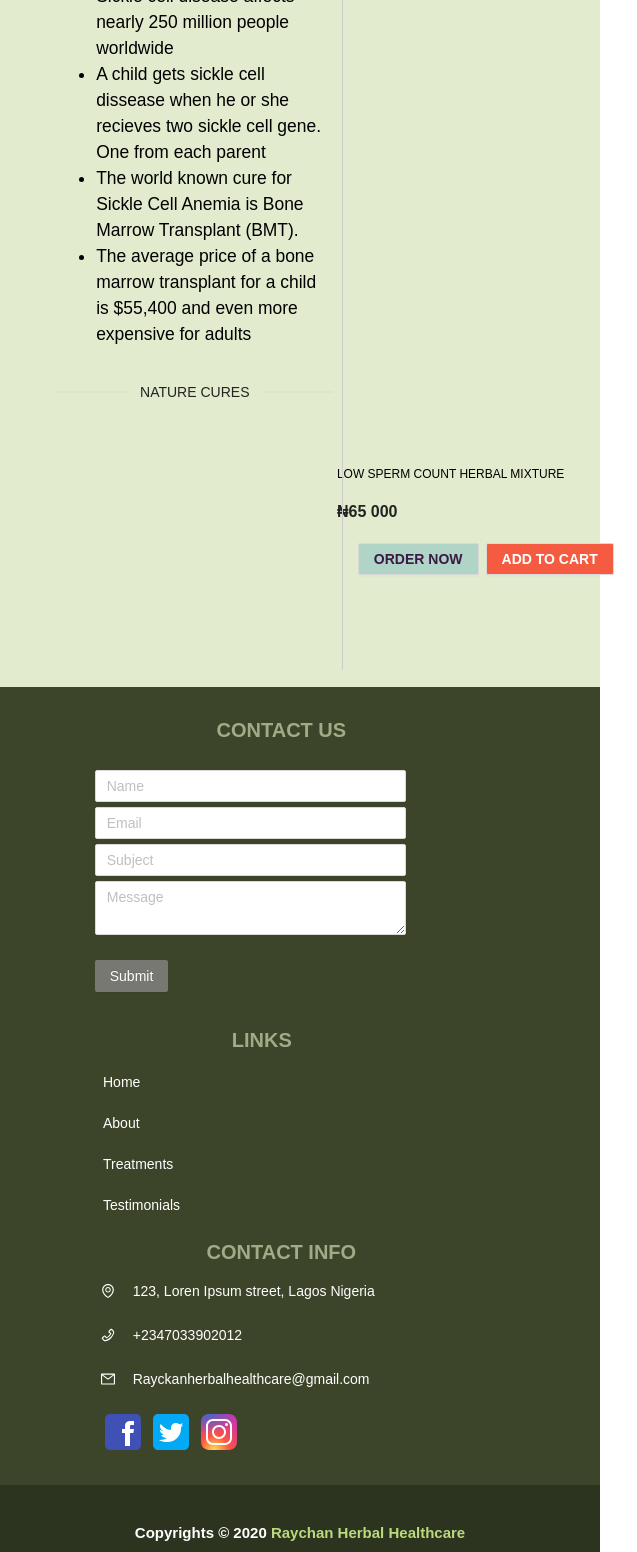
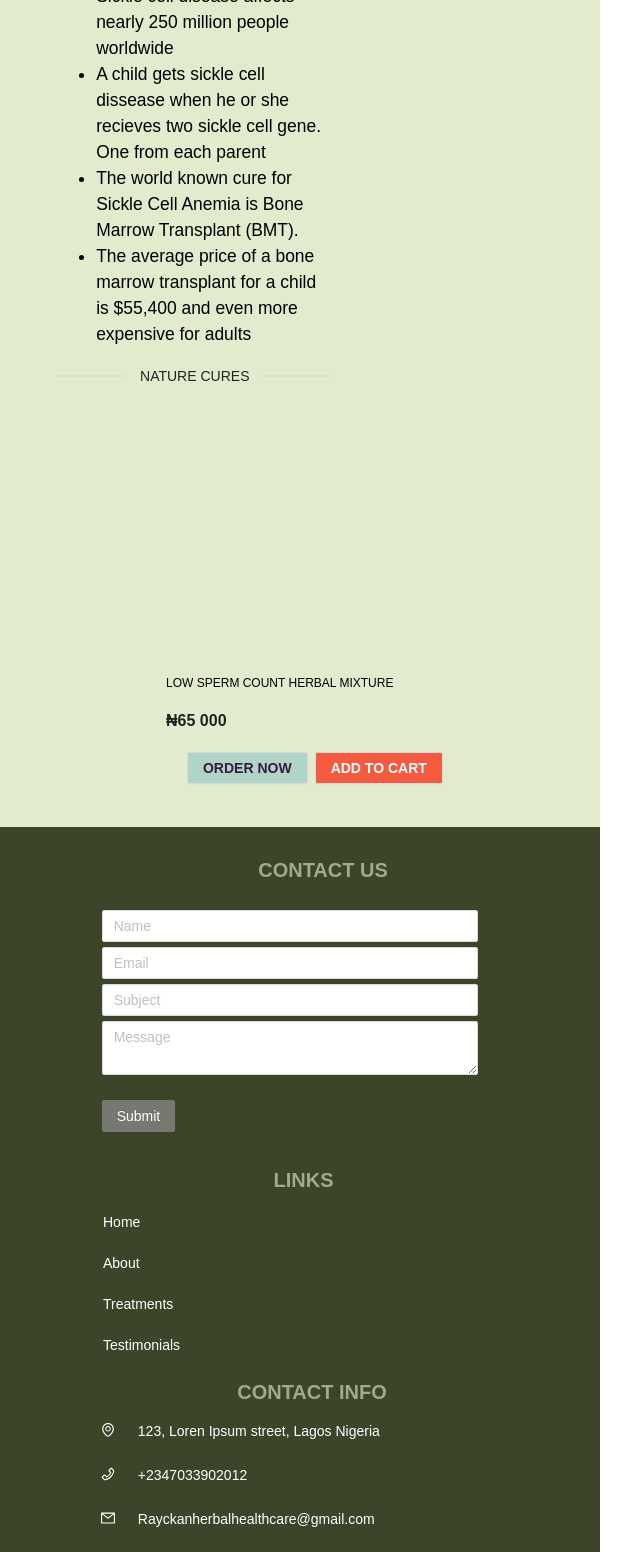
Before and after one commit to damigreen/raychan-frontend, a React (Create React App) app: page /sickle-cell in a window 600 px wide. Shown: the part 1232-2784 px from the top of the page, 637 px wide, since content can reach past the window. Built offline with nearby package versions, Linux system fonts and the light colour scheme.

Commit message:
Adjusted menu layout

```diff
--- a/src/components/app/App.js
+++ b/src/components/app/App.js
@@ -190,15 +190,15 @@ class App extends Component {
             <Footer id="footer">
               <Row className="flex-column footer-row">
                 {/* xl={10} xxl={10} lg={8} */}
-                <Col className="footer-col" span={10} xs={20} sm={20} md={10} lg={10} xl={10} xxl={10} id="contact">
+                <Col className="footer-col" span={10} xs={20} sm={24} md={10} lg={10} xl={10} xxl={10} id="contact">
                   <Title className="footer-title contact" level={4}>CONTACT US</Title>
                   <Contact />
                 </Col>
-                <Col className="footer-col" span={6} xs={20} sm={20} md={6} lg={6} xl={6} xxl={6} id="site-links">
+                <Col className="footer-col" span={6} xs={20} sm={24} md={6} lg={6} xl={6} xxl={6} id="site-links">
                   <Title className="footer-title link" level={4}>LINKS</Title>
                   <SiteLinks />
                 </Col>
-                <Col className="footer-col" span={8} xs={20} sm={20} md={8} lg={8} xl={8} xxl={8} id="contact-info">
+                <Col className="footer-col" span={8} xs={20} sm={24} md={8} lg={8} xl={8} xxl={8} id="contact-info">
                   <Title className="footer-title contact-info" level={4}>CONTACT INFO</Title>
                   <ContactInfo />
                 </Col>
--- a/src/components/app/media-queries.scss
+++ b/src/components/app/media-queries.scss
@@ -1,7 +1,7 @@
 @import './App.scss';
 
 @media only screen and (min-width : 320px) and (max-width : 480px) {
-    /* TabBar */
+     /* TabBar */
     #menu.flex-row {
       width: auto;
       max-width: 480px;
@@ -38,6 +38,7 @@
   }
 
   #cure-wrap {
+    margin: auto;
     display: block;
     max-width: 480px;
   }
@@ -56,6 +57,28 @@
     margin-left: 25px;
   }
 
+  #contact-form.sidebar {
+    border-left: none;
+
+    .form-title {
+      text-align: center;
+    }
+
+    /* Contact */
+    #contact-form {
+
+      .form-input {
+      }
+
+      .input-field {
+        max-width: 300px;
+      }
+    }
+
+  }
+
+
+
   /* Treatments */
   #treatment {
   }
@@ -69,8 +92,6 @@
   #treatments .flex-column .card-style {
     margin-left: 50%;
     margin-right: 50%;
-    // width: 200px;
-    // height: 552px;
   }
 
   #treatments .treatment-images {
@@ -107,44 +128,10 @@
 }
 
 @media only screen and (min-width: 480px) and (max-width: 767px){
-  /* Treatments */
-  #treatments .flex-column {
-    width: 100%;
-    max-width: 767px;
-    display: block;
-  }
-
-  #treatments .flex-column .card-style {
-    margin-left: 50%;
-    margin-right: 50%;
-    width: 200px;
-    height: 552px;
-  }
-
-   /* Footer */
-   #footer  .footer-row {
-    display: block;
-
-    .footer-col .footer-title {
-      text-align: center;
-    }
-  }
-
-   /* Site Link */
-   #site-link {
-    margin-left: 38px;
-  }
-
-  #contact-info {
-    margin-left: 22px;
-  }
-
   /* TabBar */
   #menu.flex-row {
-    // margin: 0 auto;
     width: auto;
     max-width: 767px;
-    // background-color: red;
     font-size: 11px;
   }
 
@@ -167,15 +154,106 @@
     background-color: inherit;
     padding: 5px 10px 5px 10px;
     border-bottom: none;
-    width: auto;
-    max-width: 300px;
-    // min-width: 300px;
-    // margin-right: 30px;
+    width: 80%;
+    max-width: 767px;
+    margin-left: 9em;
   }
 
+  /* Treatments */
+  #treatments .flex-column {
+    width: 100%;
+    max-width: 767px;
+    display: block;
+  }
+
+  #treatments .flex-column .card-style {
+    margin-left: 50%;
+    margin-right: 50%;
+    width: 200px;
+    height: 552px;
+  }
+
+    /* Diseases */
+    #diseases .disease-row {
+      display: block;
+    }
+
+    #cure-wrap {
+      margin: auto;
+      display: block;
+      max-width: 767px;
+    }
+
+    .cure-image {
+      margin-left: 50%;
+      margin-right: 50%;
+    }
+
+    .cure-info {
+      margin-left: 50%;
+      margin-right: 50%;
+    }
+
+    .btn-wrap.cure-btn {
+      margin-left: 25px;
+    }
+
+    #contact-form.sidebar {
+      border-left: none;
+    }
+
+    .form-title {
+      text-align: center;
+    }
+
+
+
+   /* Footer */
+   #footer  .footer-row {
+    display: block;
+
+    .footer-col .footer-title {
+      text-align: center;
+    }
+  }
+
+  /* Contact */
+  #contact-form {
+
+    .form-input {
+    }
+
+    .input-field {
+      width: 92%;
+    }
+  }
+
+   /* Site Link */
+   #site-link {
+    margin-left: 38px;
+  }
+
+  #contact-info {
+    margin-left: 22px;
+  }
 }
 
 @media only screen and (min-width: 768px) and (max-width: 991px){
+  /* TabBar */
+  #menu.flex-row {
+    width: auto;
+    max-width: 992px;
+  }
+
+  #menu .nav-col {
+    flex-wrap: wrap;
+    margin-left: 30px;
+  }
+
+  #menu .menu-bar {
+    margin-left: 120px;
+  }
+
   /* Treatments */
   #treatments .flex-column {
     width: 991px;
@@ -216,21 +294,15 @@
     margin-left: 250px;
   }
 
-  /* TabBar */
-  #menu.flex-row {
-    width: auto;
-    max-width: 992px;
+  #contact-form.sidebar {
+    border-left: none;
   }
 
-  #menu .nav-col {
-    flex-wrap: wrap;
-    margin-left: 30px;
+  .form-title {
+    text-align: center;
   }
 
-  #menu .menu-bar {
-    background-color: red;
-    margin-left: 120px;
-  }
+
 }
 
 @media only screen and (min-width : 800px) and (max-width : 1024px) {
@@ -299,31 +371,3 @@
   #treatments .flex-column .card-style {
   }
 }
-
-// @media only screen and (max-width : 767px) {
-//   #menu.flex-row {
-//     margin: 0 auto;
-//     width: auto;
-//     max-width: 767px;
-//     // background-color: red;
-//     font-size: 11px;
-//     min-width: 480px;
-//   }
-
-//   #menu .nav-col {
-//     justify-content: space-between;
-//     flex-wrap: wrap;
-//     margin-right: 30px;
-//   }
-
-//   #menu .nav-col .menu-bar {
-//     font-size: 11px;
-//     background-color: inherit;
-//     background-color: green;
-//     padding: 5px 10px 5px 10px;
-//     border-bottom: none;
-//     width: auto;
-//     max-width: 500px;
-//     margin-right: 30px;
-//   }
-// }
```
